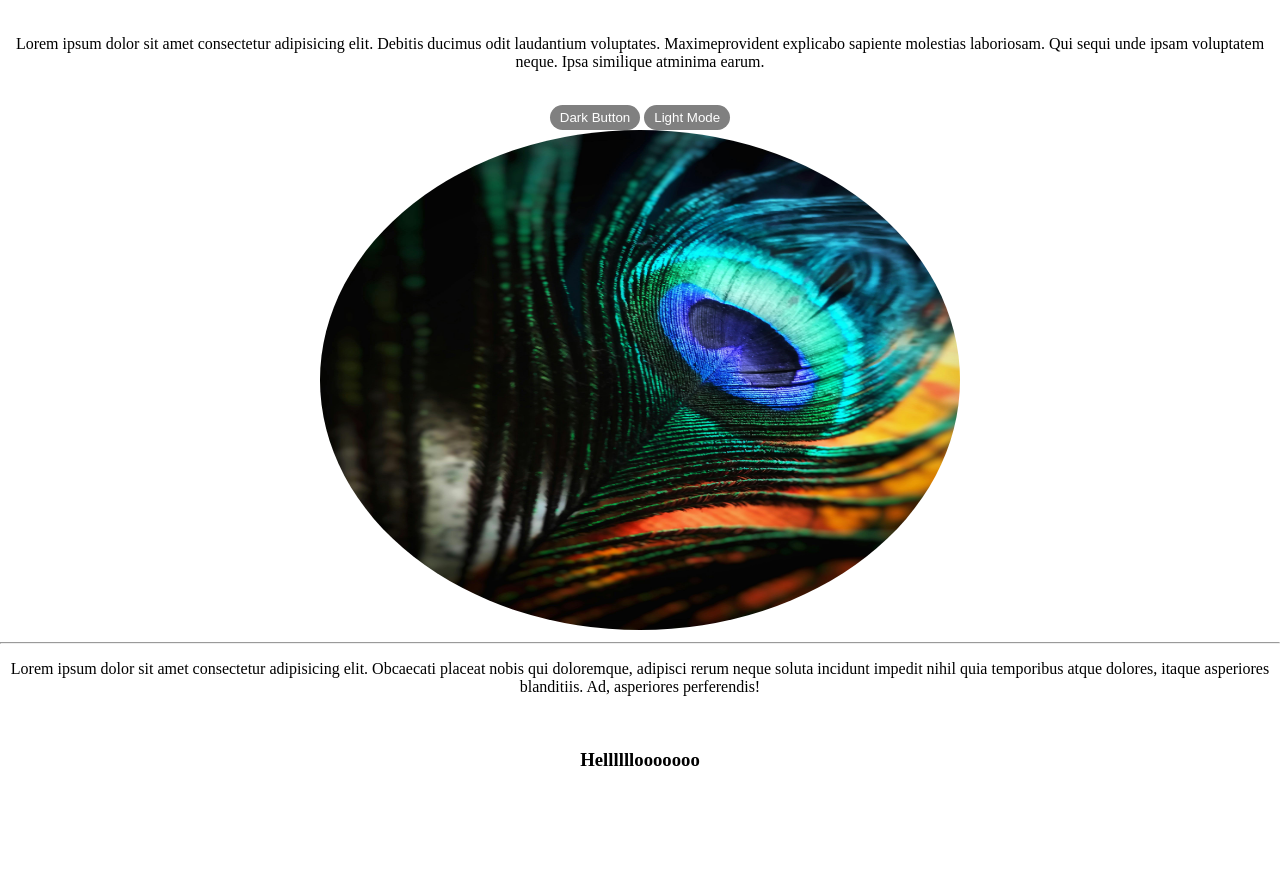
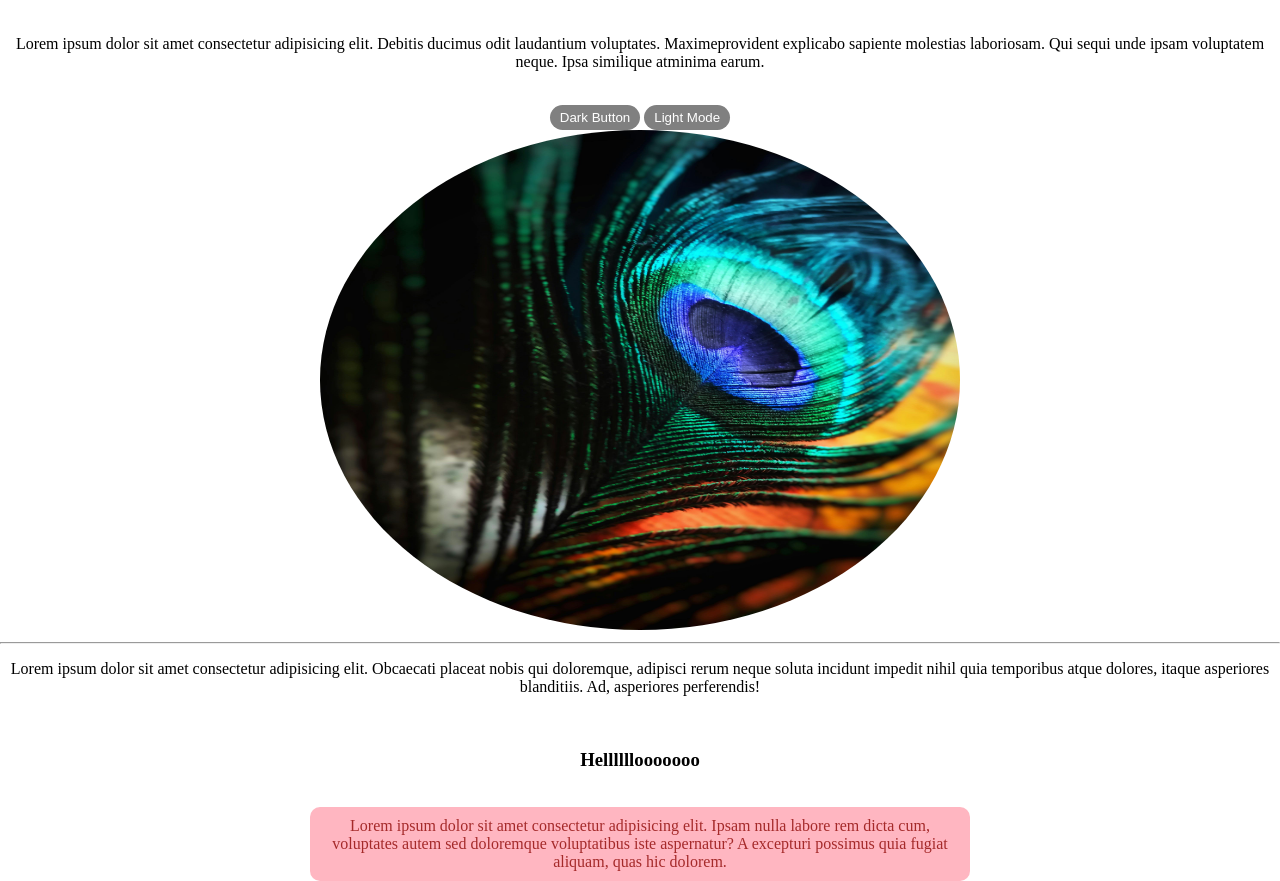
Before and after one commit to ishitadudhat/My-Project2, a plain HTML site: page index.html in a window 1280 px wide. Shown: the part 79-960 px from the top of the page. Before the commit the page ends 868 px from the top, so only its background shows below. Drawn offline with Linux system fonts and the light colour scheme.

Commit message:
add div tag

```diff
--- a/index.html
+++ b/index.html
@@ -20,5 +20,7 @@
     <p>Lorem ipsum dolor sit amet consectetur adipisicing elit. Obcaecati placeat nobis qui doloremque, adipisci rerum neque soluta incidunt impedit nihil quia temporibus atque dolores, itaque asperiores blanditiis. Ad, asperiores perferendis!</p>
     <br>
     <h3>Hellllllooooooo</h3>
+    <br>
+    <div>Lorem ipsum dolor sit amet consectetur adipisicing elit. Ipsam nulla labore rem dicta cum, voluptates autem sed doloremque voluptatibus iste aspernatur? A excepturi possimus quia fugiat aliquam, quas hic dolorem.</div>
 </body>
 </html>
--- a/style.css
+++ b/style.css
@@ -22,3 +22,12 @@ button{
     top: 10%;
     border-radius: 50%;
 }
+div{
+    width: 50%;
+    padding: 10px;
+    border: none;
+    background-color: lightpink;
+    color: brown;
+    margin: 0 auto;
+    border-radius: 10px;
+}
```
